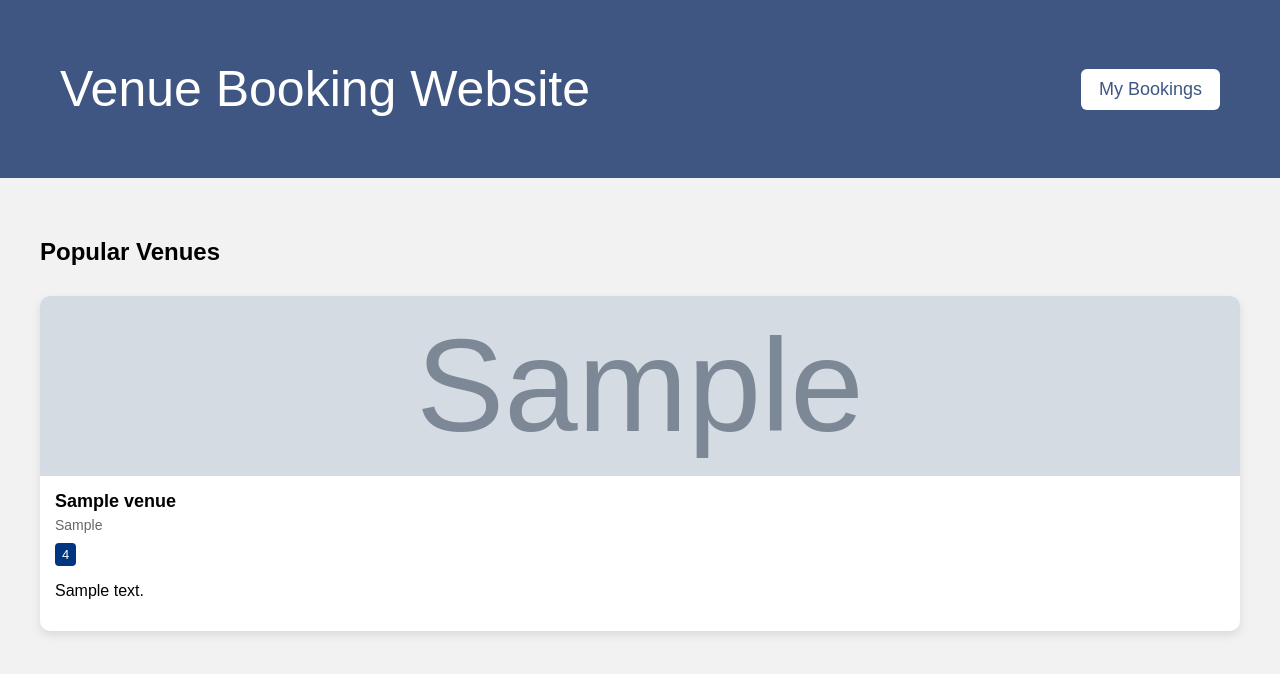
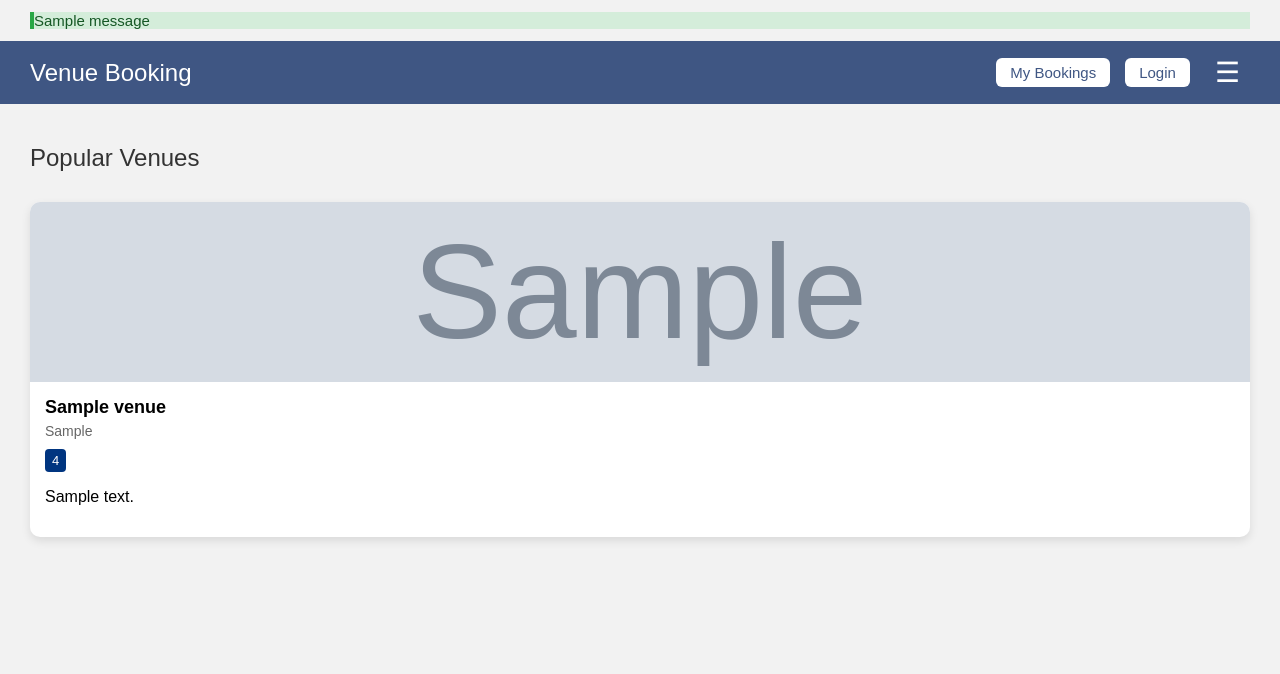
Before and after one commit to danenriquerrhine/project, a Flask app: page / in a window 1280 px wide. Shown: the top 674 px of the page. Run offline with Flask 3, Linux system fonts and the light colour scheme; tables that the repository leaves empty or names only in its code hold one stand-in row (values such as "Sample post"); grey boxes marked "Sample" are stand-in pictures; one stand-in notice (Sample message) is shown; data that the repository does not hold is empty.

Commit message:
Update Homepage.html

```diff
--- a/templates/Homepage.html
+++ b/templates/Homepage.html
@@ -6,102 +6,220 @@
 <title>Venue Booking Website</title>
 <link rel="stylesheet" href="{{ url_for('static', filename='css/style.css') }}">
 <style>
-body{
-margin:0;
-font-family:Arial;
-background:#f2f2f2;
+* {
+    box-sizing: border-box;
 }
-.header{
-background:#3f5683;
-color:white;
-padding:60px;
-font-size:50px;
-display:flex;
-justify-content:space-between;
-align-items:center;
+body {
+    margin: 0;
+    font-family: Arial, sans-serif;
+    background: #f2f2f2;
 }
-.my-bookings{
-font-size:18px;
-background:white;
-color:#3f5683;
-padding:10px 18px;
-border-radius:6px;
-text-decoration:none;
+.header {
+    background: #3f5683;
+    color: white;
+    padding: 15px 30px;
+    display: flex;
+    justify-content: space-between;
+    align-items: center;
+    font-size: 24px;
+    position: relative;
 }
-.my-bookings:hover{
-background:#e6e6e6;
+.logo {
+    font-weight: 500;
 }
-.section{
-padding:40px;
+.header-right {
+    display: flex;
+    align-items: center;
+    gap: 15px;
 }
-.venue-container{
-display:grid;
-grid-template-columns:repeat(auto-fit,minmax(260px,1fr));
-gap:25px;
-margin-top:30px;
+.btn {
+    font-size: 15px;
+    background: white;
+    color: #3f5683;
+    padding: 6px 14px;
+    border-radius: 6px;
+    text-decoration: none;
+    transition: background 0.2s;
+    border: none;
+    cursor: pointer;
 }
-.venue-card{
-background:white;
-border-radius:10px;
-overflow:hidden;
-box-shadow:0 4px 10px rgba(0,0,0,0.1);
-transition:0.3s;
+.btn:hover {
+    background: #e6e6e6;
 }
-.venue-card:hover{
-transform:translateY(-6px);
+.greeting {
+    color: white;
+    font-size: 16px;
+    margin-right: 5px;
 }
-.venue-card img{
-width:100%;
-height:180px;
-object-fit:cover;
+.menu-toggle {
+    display: block;
+    font-size: 28px;
+    cursor: pointer;
+    color: white;
+    background: none;
+    border: none;
+    padding: 0 10px;
 }
-.venue-info{
-padding:15px;
+.menu-dropdown {
+    position: absolute;
+    top: 70px;
+    right: 30px;
+    background: white;
+    border-radius: 8px;
+    box-shadow: 0 4px 12px rgba(0,0,0,0.15);
+    overflow: hidden;
+    display: none;
+    flex-direction: column;
+    z-index: 1000;
 }
-.venue-title{
-font-size:18px;
-font-weight:bold;
+.menu-dropdown a {
+    padding: 12px 24px;
+    text-decoration: none;
+    color: #333;
+    font-size: 16px;
+    border-bottom: 1px solid #eee;
+    white-space: nowrap;
 }
-.location{
-color:#666;
-font-size:14px;
-margin-bottom:10px;
+.menu-dropdown a:last-child {
+    border-bottom: none;
 }
-.rating{
-background:#003580;
-color:white;
-padding:4px 7px;
-border-radius:4px;
-font-size:13px;
+.menu-dropdown a:hover {
+    background: #f5f5f5;
 }
-.venue-link{
-text-decoration:none;
-color:inherit;
+.menu-dropdown.show {
+    display: flex;
+}
+.flashes {
+    list-style: none;
+    padding: 12px 30px;
+    margin: 0;
+    font-size: 15px;
+}
+.flash-success {
+    background: #d4edda;
+    color: #155724;
+    border-left: 4px solid #28a745;
+}
+.flash-error {
+    background: #f8d7da;
+    color: #721c24;
+    border-left: 4px solid #dc3545;
+}
+.section {
+    padding: 40px 30px;
+}
+h2 {
+    margin-top: 0;
+    font-weight: 400;
+    color: #333;
+}
+.venue-container {
+    display: grid;
+    grid-template-columns: repeat(auto-fit, minmax(260px, 1fr));
+    gap: 25px;
+    margin-top: 30px;
+}
+.venue-card {
+    background: white;
+    border-radius: 10px;
+    overflow: hidden;
+    box-shadow: 0 4px 10px rgba(0,0,0,0.1);
+    transition: 0.3s;
+}
+.venue-card:hover {
+    transform: translateY(-6px);
+}
+.venue-card img {
+    width: 100%;
+    height: 180px;
+    object-fit: cover;
+}
+.venue-info {
+    padding: 15px;
+}
+.venue-title {
+    font-size: 18px;
+    font-weight: bold;
+}
+.location {
+    color: #666;
+    font-size: 14px;
+    margin-bottom: 10px;
+}
+.rating {
+    background: #003580;
+    color: white;
+    padding: 4px 7px;
+    border-radius: 4px;
+    font-size: 13px;
+}
+.venue-link {
+    text-decoration: none;
+    color: inherit;
+}
+@media (max-width: 600px) {
+    .header {
+        padding: 15px 20px;
+        font-size: 20px;
+    }
+    .btn, .greeting {
+        font-size: 14px;
+        padding: 5px 10px;
+    }
+    .menu-toggle {
+        font-size: 26px;
+    }
+    .menu-dropdown {
+        top: 60px;
+        right: 20px;
+    }
 }
 </style>
 </head>
 <body>
+
+{% with messages = get_flashed_messages(with_categories=true) %}
+  {% if messages %}
+    <ul class="flashes">
+    {% for category, message in messages %}
+      <li class="flash-{{ category }}">{{ message }}</li>
+    {% endfor %}
+    </ul>
+  {% endif %}
+{% endwith %}
+
 <div class="header">
-<div>Venue Booking Website</div>
-<a href="/my_bookings" class="my-bookings">My Bookings</a>
+    <div class="logo">Venue Booking</div>
+    <div class="header-right">
+        <a href="{{ url_for('my_bookings') }}" class="btn">My Bookings</a>
+        {% if session.username %}
+            <span class="greeting">Hi, {{ session.name }}</span>
+        {% else %}
+            <a href="{{ url_for('login') }}" class="btn">Login</a>
+        {% endif %}
+        <button class="menu-toggle" onclick="toggleMenu()">☰</button>
     </div>
+</div>
+
+<div class="menu-dropdown" id="menuDropdown">
+    {% if session.username %}
+        <a href="{{ url_for('logout') }}">Logout</a>
+    {% else %}
+        <a href="{{ url_for('signup') }}">Sign Up</a>
+    {% endif %}
+</div>
+
 <div class="section">
     <h2>Popular Venues</h2>
     <div class="venue-container">
     {% for venue in venues %}
-<a href="/venue/{{ venue.id }}" class="venue-link">
+        <a href="{{ url_for('venue_page', venue_id=venue.id) }}" class="venue-link">
         <div class="venue-card">
-<img src="{{ venue.image }}">
+            <img src="{{ venue.image }}" alt="{{ venue.name }}">
             <div class="venue-info">
-<div class="venue-title">
-{{ venue.name }}
-</div>
-<div class="location">
-{{ venue.location }}
-</div>
-<div>
-<span class="rating">{{ venue.rating }}</span>
-</div>
+                <div class="venue-title">{{ venue.name }}</div>
+                <div class="location">{{ venue.location }}</div>
+                <div><span class="rating">{{ venue.rating }}</span></div>
                 <p>{{ venue.description }}</p>
             </div>
         </div>
@@ -109,5 +227,19 @@ color:inherit;
     {% endfor %}
     </div>
 </div>
+
+<script>
+function toggleMenu() {
+    document.getElementById("menuDropdown").classList.toggle("show");
+}
+window.onclick = function(event) {
+    if (!event.target.matches('.menu-toggle')) {
+        var menu = document.getElementById("menuDropdown");
+        if (menu.classList.contains('show')) {
+            menu.classList.remove('show');
+        }
+    }
+}
+</script>
 </body>
 </html>
```
Lines whose indentation alone changed are shown as unchanged.
